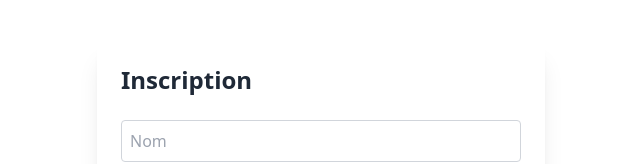
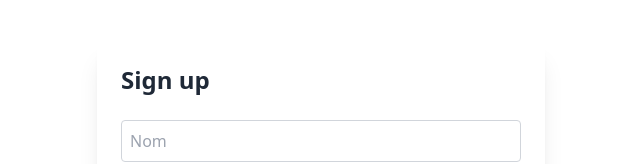
Before and after one commit to Noblette/animal-game, a React (Create React App) app in the folder frontend/: page / in a window 1280 px wide. Shown: the top 164 px of the page, without its empty margins (319-959 px from the left). Built offline with nearby package versions, Linux system fonts and the light colour scheme.

Commit message:
Update Register page / add uploads

```diff
--- a/frontend/src/pages/Register.jsx
+++ b/frontend/src/pages/Register.jsx
@@ -78,7 +78,7 @@
 
   return (
     <div className="max-w-md mx-auto mt-10 p-6 bg-white rounded-lg shadow-xl">
-      <h2 className="text-2xl font-bold mb-6 text-gray-800">Inscription</h2>
+      <h2 className="text-2xl font-bold mb-6 text-gray-800">Sign up</h2>
       <form onSubmit={handleRegister} className="space-y-4">
         <input name="last_name" type="text" placeholder="Nom" onChange={handleChange} className="w-full p-2 border border-gray-300 rounded" />
         <input name="first_name" type="text" placeholder="Prénom" onChange={handleChange} className="w-full p-2 border border-gray-300 rounded" />
```
Also changed, not shown: 3 other files (tests, documents, lock files or other folders).
